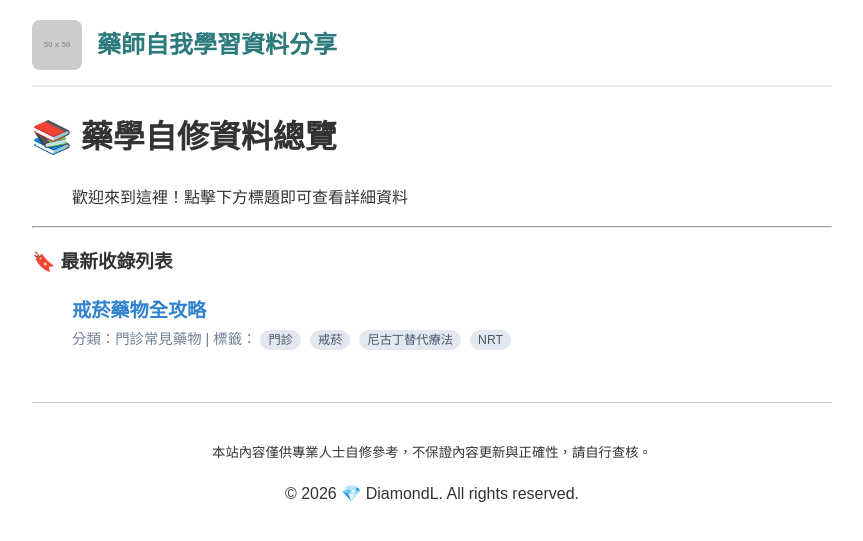
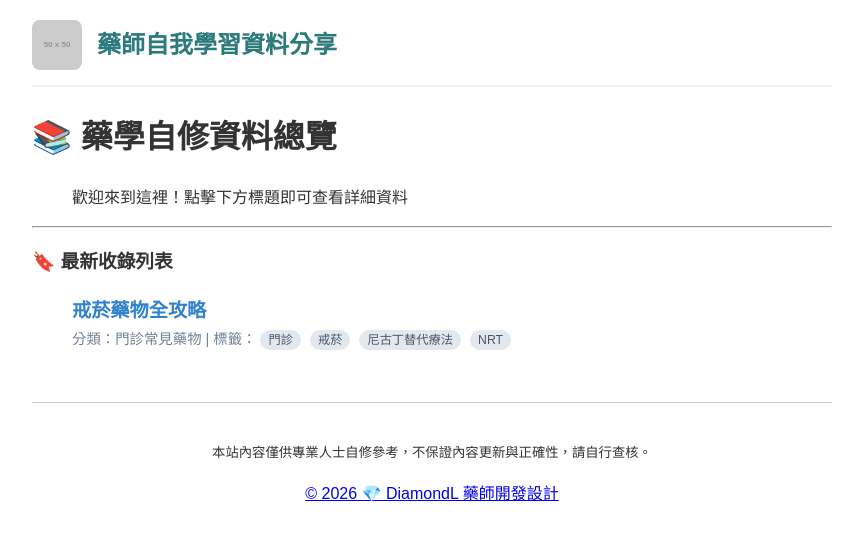
Before and after one commit to liaoweihung/note, a Jekyll site: the page built from index.md, in a window 1280 px wide. Shown: the top 541 px of the page, without its empty margins (208-1071 px from the left). Built offline with Jekyll 4.4.1, drawn with Linux system fonts in a browser that asks for light colours.

Commit message:
Update default.html

```diff
--- a/_layouts/default.html
+++ b/_layouts/default.html
@@ -34,7 +34,7 @@
 
   <footer class="site-footer">
     <p><small>本站內容僅供專業人士自修參考，不保證內容更新與正確性，請自行查核。</small></p>
-    <p>© 2026 💎 DiamondL. All rights reserved.</p>
+    <p><a href="https://liaoweihung.github.io/hub/index.html">&copy; 2026 💎 DiamondL 藥師開發設計</a></p>
   </footer>
 
 </body>
```
